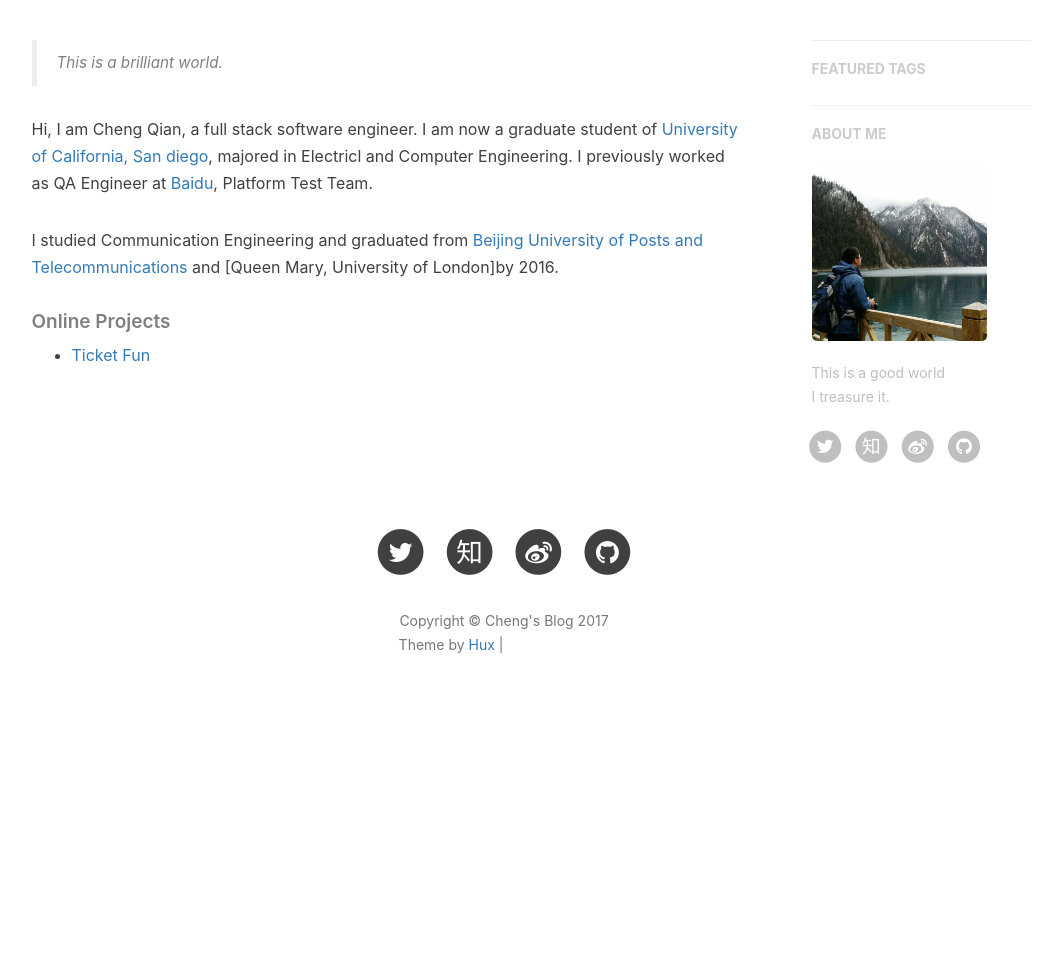
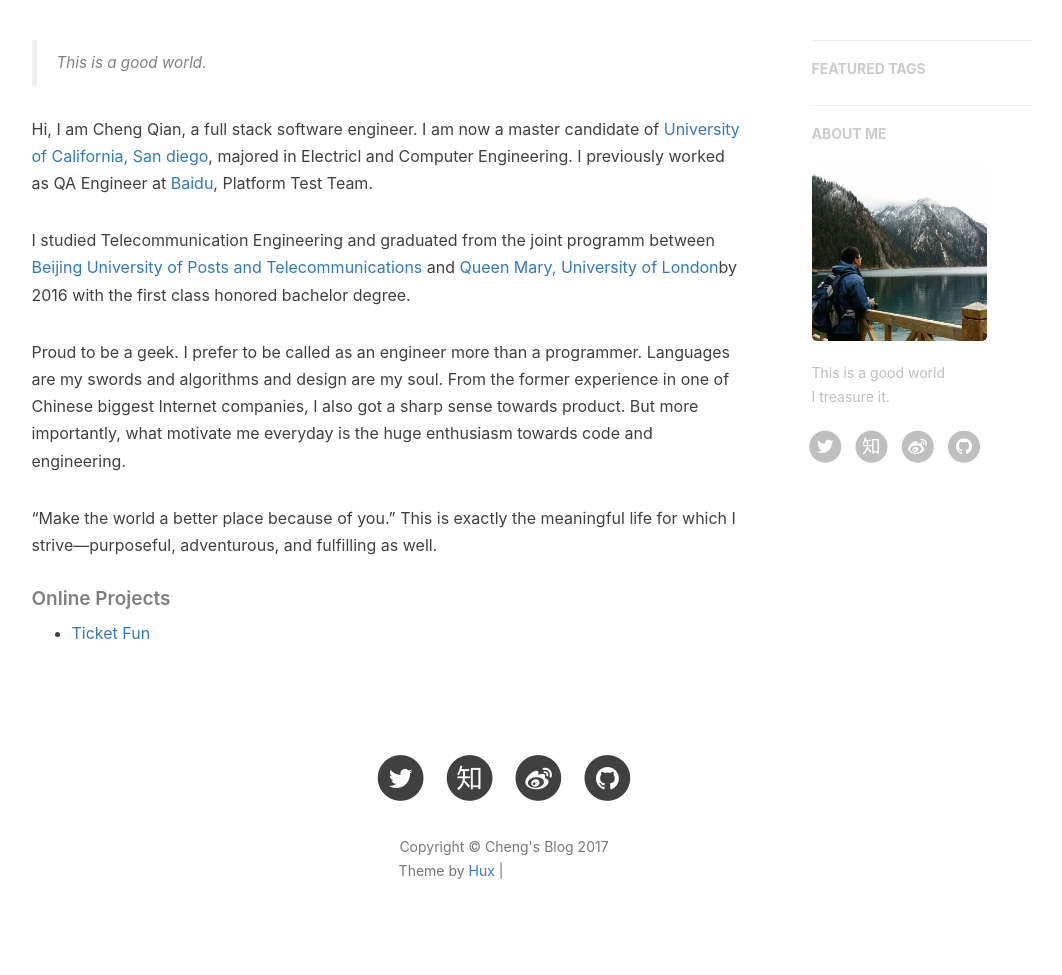
Before and after one commit to tom10ye/tom10ye.github.io, a Jekyll site: the page built from about.html, in a window 1280 px wide. Shown: the part 418-1393 px from the top of the page, without its empty margins (136-1198 px from the left). Built offline with Jekyll 4.4.1, drawn with Linux system fonts in a browser that asks for light colours; nearby versions of some CDN libraries; comment, search, counter and statistics services are not loaded; before the commit the page ends 1167 px from its top, so only the background shows below that; grey boxes are pictures that could not be loaded.

Commit message:
change about

```diff
--- a/_includes/about/en.md
+++ b/_includes/about/en.md
@@ -1,12 +1,15 @@
 
 
-> This is a brilliant world.
+> This is a good world.
 
 
-Hi, I am Cheng Qian, a full stack software engineer. I am now a graduate student of [University of California, San diego](https://ucsd.edu/), majored in Electricl and Computer Engineering. I previously worked as QA Engineer at [Baidu](http://www.baidu.com/), Platform Test Team.
+Hi, I am Cheng Qian, a full stack software engineer. I am now a master candidate of [University of California, San diego](https://ucsd.edu/), majored in Electricl and Computer Engineering. I previously worked as QA Engineer at [Baidu](http://www.baidu.com/), Platform Test Team.
 
-I studied Communication Engineering and graduated from [Beijing University of Posts and Telecommunications](http://www.bupt.edu.cn/) and [Queen Mary, University of London]by 2016.
+I studied Telecommunication Engineering and graduated from the joint programm between [Beijing University of Posts and Telecommunications](http://www.bupt.edu.cn/) and [Queen Mary, University of London](http://www.qmul.ac.uk/)by 2016 with the first class honored bachelor degree.
 
+Proud to be a geek. I prefer to be called as an engineer more than a programmer. Languages are my swords and algorithms and design are my soul. From the former experience in one of Chinese biggest Internet companies, I also got a sharp sense towards product. But more importantly, what motivate me everyday is the huge enthusiasm towards code and engineering.
+
+“Make the world a better place because of you.” This is exactly the meaningful life for which I strive—purposeful, adventurous, and fulfilling as well.
 
 ##### Online Projects
 - [Ticket Fun][1]
```
Also changed, not shown: 4 other files.
